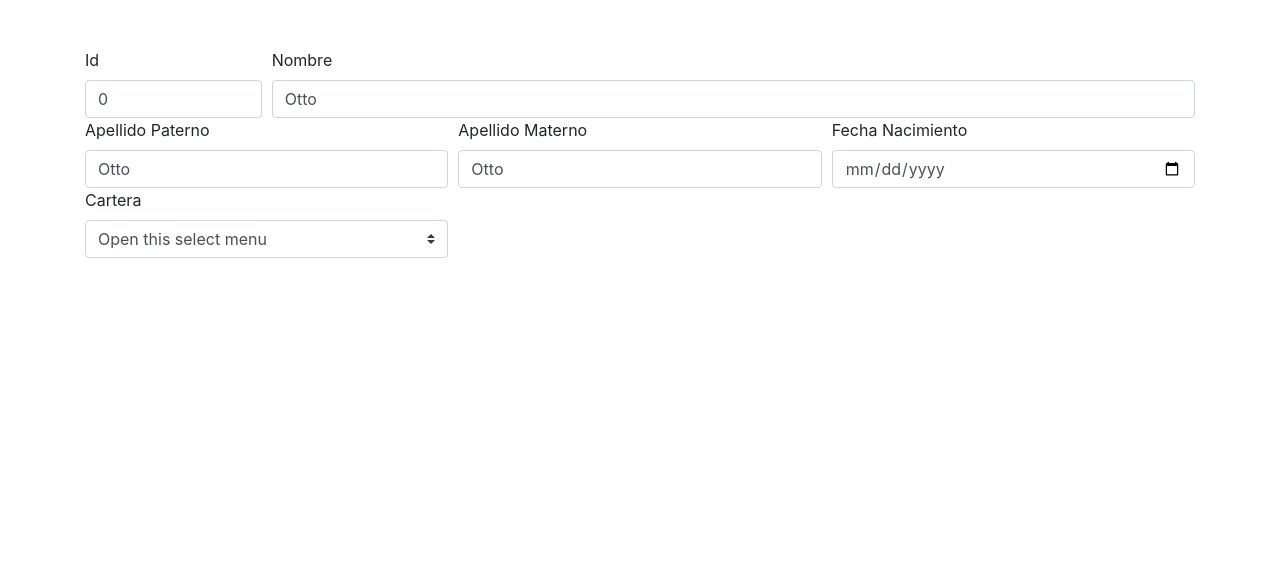
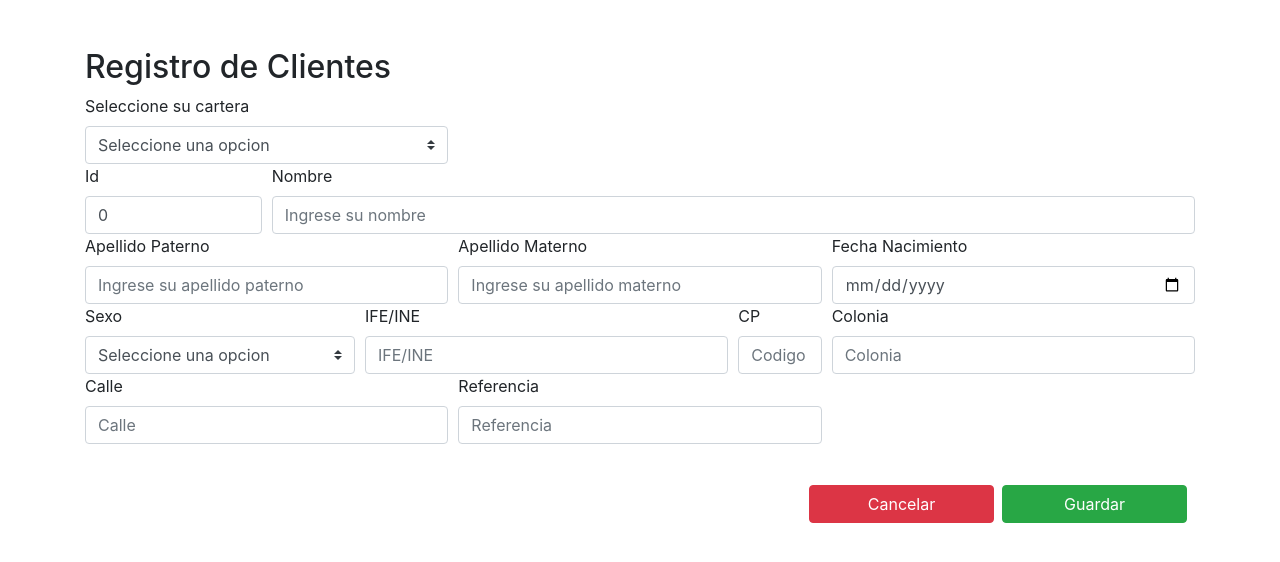
Before and after one commit to elaxenco/micro, a PHP site: page /clientes/clientes.php in a window 1280 px wide. Shown: the part 56-618 px from the top of the page. Run offline with PHP 8.4, Linux system fonts and the light colour scheme.

Commit message:
CLIENTES
CLIENTES

```diff
--- a/clientes/clientes.php
+++ b/clientes/clientes.php
@@ -19,40 +19,79 @@
       <?php   include('../menu/menu.php'); ?>
 
       <div class="container mt-5">
+          <div class="text-cente"><h2> Registro de Clientes</h2></div>
           <div class="form-row">
-            <div class="col-md-2 col-2">
-              <label for="validationCustom01">Id</label>
-              <input type="number" min="1" class="form-control" id="validationCustom01" placeholder="First name" value="0" required>
-
-            </div>
-            <div class="col-md-10 col-10 ">
-              <label for="validationCustom02">Nombre</label>
-              <input type="text" class="form-control" id="validationCustom02" placeholder="Last name" value="Otto" required>
-
-            </div>
-            <div class="col-md-4 col-6 ">
-              <label for="validationCustom02">Apellido Paterno</label>
-              <input type="text" class="form-control" id="validationCustom02" placeholder="Last name" value="Otto" required>
-
-            </div>
-            <div class="col-md-4 col-6 ">
-              <label for="validationCustom02">Apellido Materno</label>
-              <input type="text" class="form-control" id="validationCustom02" placeholder="Last name" value="Otto" required>
-
-            </div>
-            <div class="col-md-4 col-12 ">
-              <label for="validationCustom02">Fecha Nacimiento</label>
-              <input type="date" class="form-control" id="validationCustom02" placeholder="Last name" value="Otto" required>
-
-            </div>
-            <div class="col-md-4 col-12 ">
-               <label for="validationCustom02">Cartera</label>
-              <select class="custom-select">
-                <option selected>Open this select menu</option>
+             <div class="col-md-4 col-12 ">
+              <label for="c_cartera">Seleccione su cartera</label>
+              <select class="custom-select" id="c_cartera">
+                <option selected>Seleccione una opcion</option>
                 <option value="1">One</option>
                 <option value="2">Two</option>
                 <option value="3">Three</option>
               </select>
+            </div>
+          </div>
+          <div class="form-row">
+            <div class="col-md-2 col-2">
+              <label for="c_id">Id</label>
+              <input type="number" min="1" class="form-control" id="c_id" placeholder="Id" value="0" required>
+            </div>
+            <div class="col-md-10 col-10 ">
+              <label for="c_nombre ">Nombre</label>
+              <input type="text" class="form-control" id="c_nombre" placeholder="Ingrese su nombre"   required>
+
+            </div>
+            <div class="col-md-4 col-6 ">
+              <label for="c_appaterno">Apellido Paterno</label>
+              <input type="text" class="form-control" id="c_appaterno" placeholder="Ingrese su apellido paterno"  required>
+
+            </div>
+            <div class="col-md-4 col-6 ">
+              <label for="c_apmaterno">Apellido Materno</label>
+              <input type="text" class="form-control" id="c_apmaterno" placeholder="Ingrese su apellido materno"  required>
+
+            </div>
+            <div class="col-md-4 col-12 ">
+              <label for="c_fecha">Fecha Nacimiento</label>
+              <input type="date" class="form-control" id="c_fecha"   required>
+
+            </div>
+             <div class="col-md-3 col-12 ">
+               <label for="c_sexo">Sexo</label>
+              <select class="custom-select" id="c_sexo">
+              <option selected>Seleccione una opcion</option>
+                <option value="H">HOMBRE</option>
+                <option value="M">MUJER</option>
+              </select>
+            </div>
+            <div class="col-md-4 col-12 ">
+              <label for="c_ife">IFE/INE</label>
+              <input type="text" class="form-control" id="c_ife" placeholder="IFE/INE"  required>
+
+            </div>
+            <div class="col-md-1 col-3 ">
+              <label for="c_cp">CP</label>
+              <input type="text" class="form-control" id="c_cp" placeholder="Codigo Postal"  required>
+            </div>
+            <div class="col-md-4 col-9 ">
+              <label for="c_colonia">Colonia</label>
+              <input type="text" class="form-control" id="c_colonia" placeholder="Colonia"  required>
+            </div>
+            <div class="col-md-4 col-12 ">
+              <label for="c_calle">Calle</label>
+              <input type="text" class="form-control" id="c_calle" placeholder="Calle"  required>
+            </div>
+            <div class="col-md-4 col-12 ">
+              <label for="c_referencia">Referencia</label>
+              <input type="text" class="form-control" id="c_referencia" placeholder="Referencia"  required>
+            </div>
+
+
+            <div id="alertClientes" class="col-12 mt-3"></div>
+
+            <div class="col mt-3 ">
+              <button type="button" class="btn btn-success col-12 col-lg-2   float-right mr-2 mt-2 mb-2" id="btnCgClientes">Guardar</button>
+              <button type="button" class="btn btn-danger  col-12 col-lg-2   float-right mr-2 mt-2 mb-2" onclick="limpiarCampos()" id="btnCcClientes">Cancelar</button>
             </div>
           </div>
 
@@ -67,4 +106,5 @@
   <script type="text/javascript" src="../js/js.cookie.js"></script>
   <script type="text/javascript" src="../js/ajax.js"></script>
   <script type="text/javascript" src="../js/bootstrap.min.js"></script>
+  <script type="text/javascript" src="../js/clientes.js"></script>
 </html>
--- /dev/null
+++ b/js/clientes.js
@@ -0,0 +1,73 @@
+$(document).ready(function(){ //FUNCION PRINCIPAL DE JQUERY PARA MONITORIAR LA WEB
+
+    $( "#btnCgClientes" ).click(function() {
+
+        var c_id = $("#c_id").val();
+        var c_nombre = $("#c_nombre").val();
+        var c_appaterno = $("#c_appaterno").val();
+        var c_apmaterno = $("#c_apmaterno").val();
+        var c_fecha = $("#c_fecha").val();
+        var c_sexo = $("#c_sexo").val();
+        var c_ife = $("#c_ife").val();
+        var c_cp = $("#c_cp").val();
+        var c_colonia = $("#c_colonia").val();
+        var c_calle = $("#c_calle").val();
+        var c_referencia = $("#c_referencia").val();
+        var c_cartera = $("#c_cartera").val();
+
+
+        if (c_nombre==""){$("#c_nombre").addClass('is-invalid')}
+        if (c_appaterno==""){$("#c_appaterno").addClass('is-invalid')}
+        if (c_colonia==""){$("#c_colonia").addClass('is-invalid')}
+        if (c_referencia==""){$("#c_referencia").addClass('is-invalid')}
+        if (c_cartera==""){$("#c_cartera").addClass('is-invalid')}
+
+        if(c_nombre="" || c_appaterno=="" || c_colonia=="" ||  c_referencia=="" || c_cartera==""){
+            $("#alertClientes").html(
+                                '<div class="alert alert-danger" role="alert">'+
+                                '<button type="button" onClick="limpiarCampos()" class="close" data-dismiss="alert">&times;</button>'+
+                                'Los campos no pueden estar vacios.'+
+                                '</div>');
+            return;
+        }
+
+
+          //funcion ajax para comunicarnos con php (url,arreglo con datos,funcion de respuest, funcion loading)
+           onRequestCte({ opcion : 1 ,c_id:c_id,c_nombre:c_nombre,c_appaterno:c_appaterno,c_apmaterno:c_apmaterno,c_fecha:c_fecha,c_sexo:c_sexo,c_ife:c_ife,c_cp:c_cp,c_colonia:c_colonia,c_calle:c_calle,c_referencia:c_referencia,c_cartera:c_cartera},resRegClientes);
+
+    });
+
+
+
+});
+
+var resRegClientes = function(data){
+    if (!data && data == null)
+            return;
+
+
+}
+
+///FUNCIONES
+
+function limpiarCampos(){
+
+       $("#c_id").val('0');
+       $("#c_nombre").val('');
+       $("#c_appaterno").val('');
+       $("#c_apmaterno").val('');
+       $("#c_fecha").val('');
+       $("#c_ife").val('');
+       $("#c_cp").val('');
+       $("#c_colonia").val('');
+       $("#c_calle").val('');
+       $("#c_referencia").val('');
+       $("#c_cartera").val();
+
+       $("#c_nombre").removeClass('is-invalid');
+       $("#c_appaterno").removeClass('is-invalid');
+       $("#c_colonia").removeClass('is-invalid');
+       $("#c_referencia").removeClass('is-invalid');
+       $("#c_cartera").removeClass('is-invalid');
+       $("#alertClientes").html('');
+ }
--- a/php/options/clientes.php
+++ b/php/options/clientes.php
@@ -6,7 +6,9 @@
 	$opcion=$_REQUEST['opcion'];
 
  	switch ($opcion) {
-
+  			case 1:
+		 			   echo (json_encode($cliente->guardarCliente($_REQUEST['c_id'],$_REQUEST['c_nombre'],$_REQUEST['c_appaterno'],$_REQUEST['c_apmaterno'],$_REQUEST['c_fecha'],$_REQUEST['c_sexo'],$_REQUEST['c_ife'],$_REQUEST['c_cp'],$_REQUEST['c_colonia'],$_REQUEST['c_calle'],$_REQUEST['c_referencia'],$_REQUEST['c_cartera'])));
+		 		break;
 
 
  	}
```
Also changed, not shown: php/class/cliente.php (+13 -0 lines).
